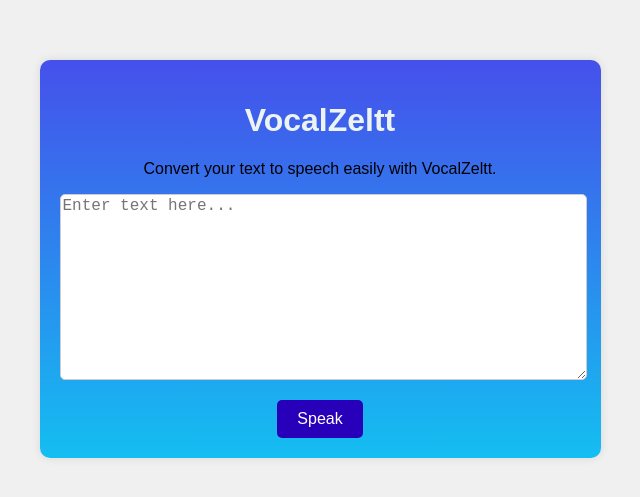
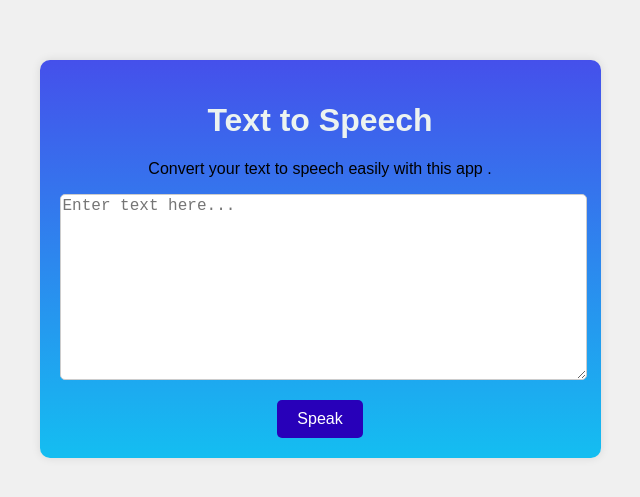
Before and after one commit to ThanmaiBalabhadra/Text-to-Speech, a plain HTML site: page index.html in a window 1280 px wide. Shown: the part 141-638 px from the top of the page, without its empty margins (320-960 px from the left). Drawn offline with Linux system fonts and the light colour scheme.

Commit message:
Update index.html

```diff
--- a/index.html
+++ b/index.html
@@ -9,8 +9,8 @@
   </head>
   <body>
     <div class="container">
-      <h1>VocalZeltt</h1>
-      <p>Convert your text to speech easily with VocalZeltt.</p>
+      <h1>Text to Speech </h1>
+      <p>Convert your text to speech easily with this app .</p>
       <textarea
         id="text"
         rows="10"
```
